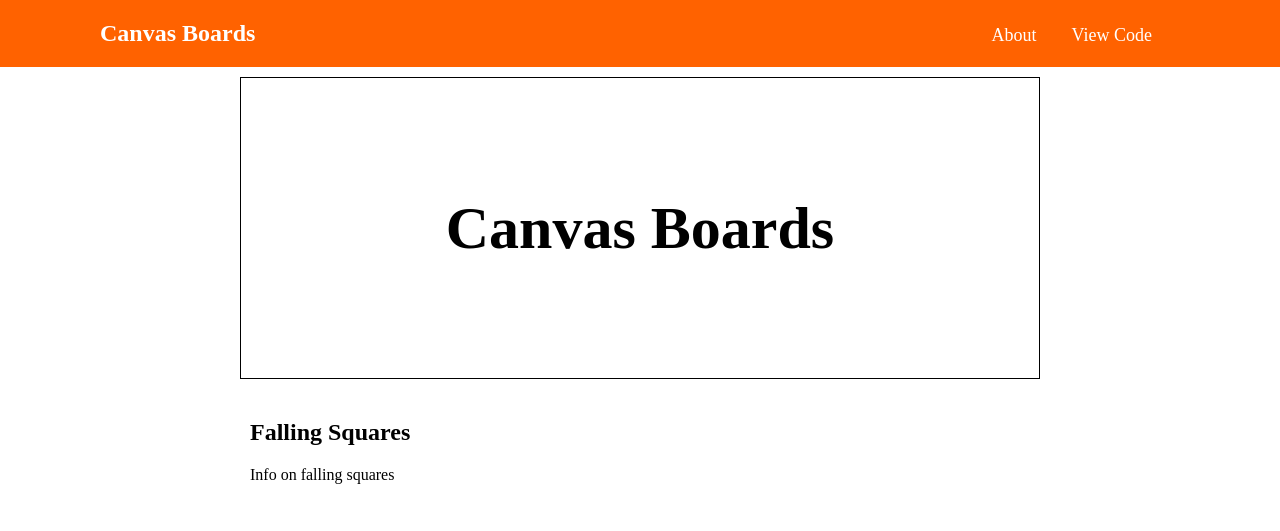
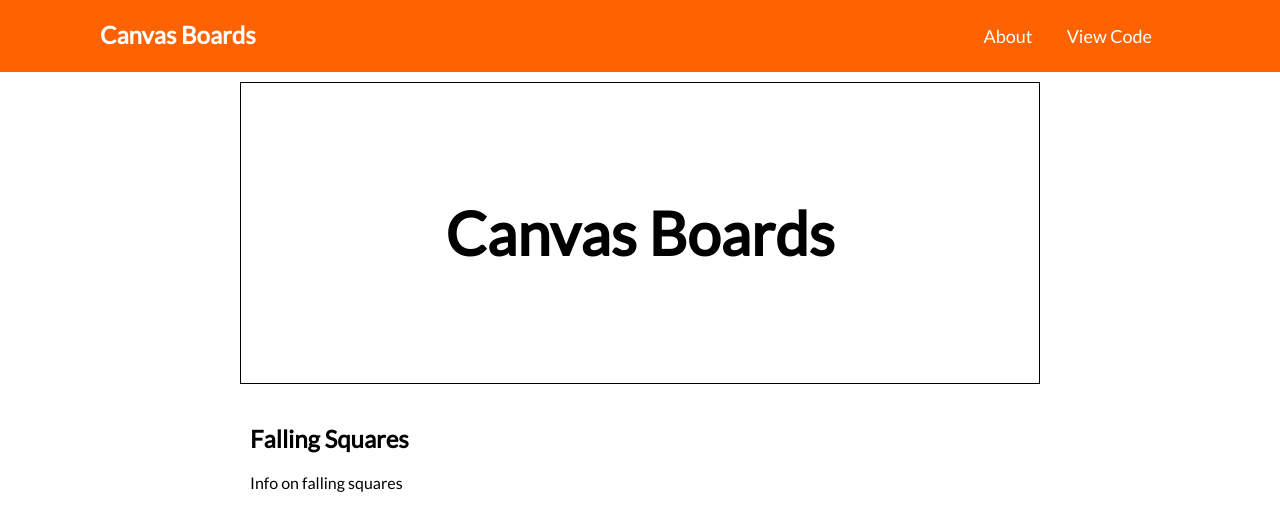
Before and after one commit to Alequin/canvas_game_board, a website built with webpack: page index.html in a window 1280 px wide. Built offline with nearby package versions, Linux system fonts and the light colour scheme.

Commit message:
css: moved general css to homepage.css

```diff
--- a/homepage/css/homepage.css
+++ b/homepage/css/homepage.css
@@ -1,7 +1,10 @@
 
-body{
+@import url('https://fonts.googleapis.com/css?family=Lato');
+
+html, body{
+  font-family: 'Lato', sans-serif;
+  height: 100%;
   margin: 0;
-  color: white;
 }
 
 a{
```
